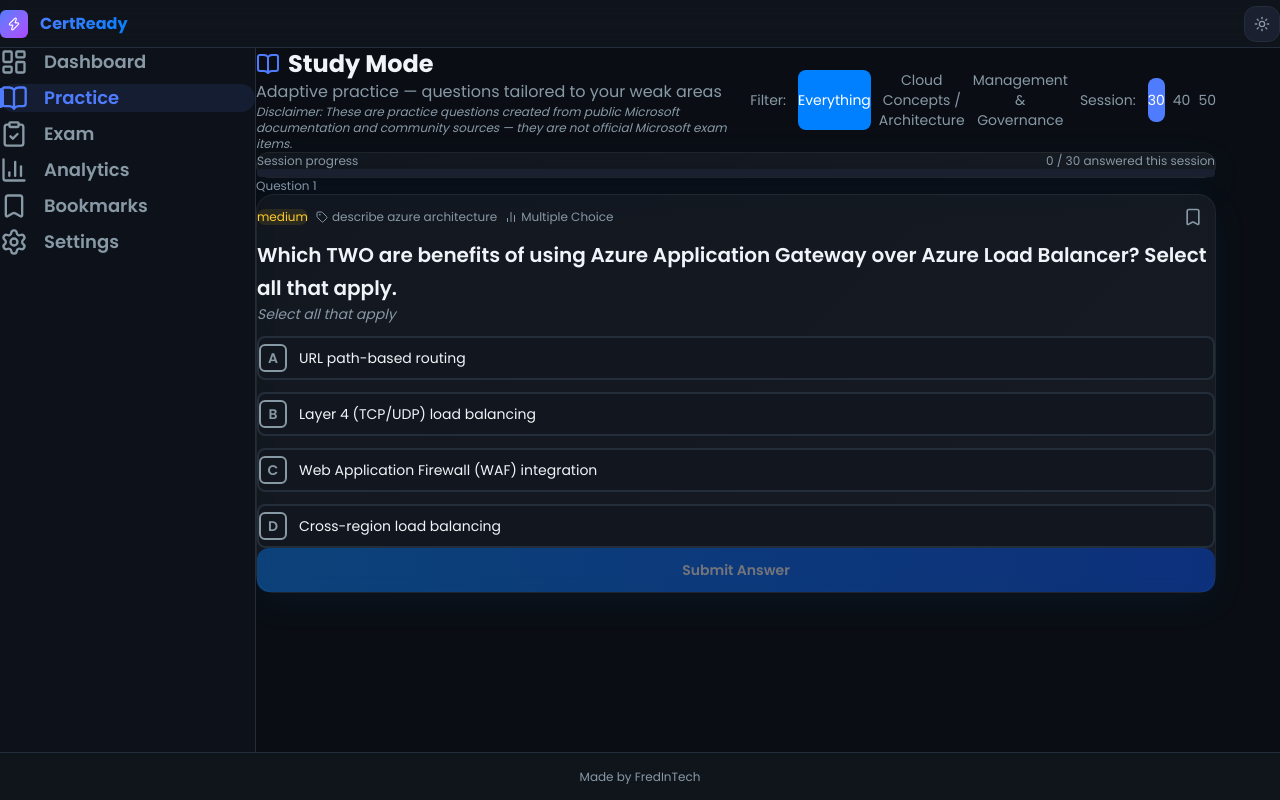
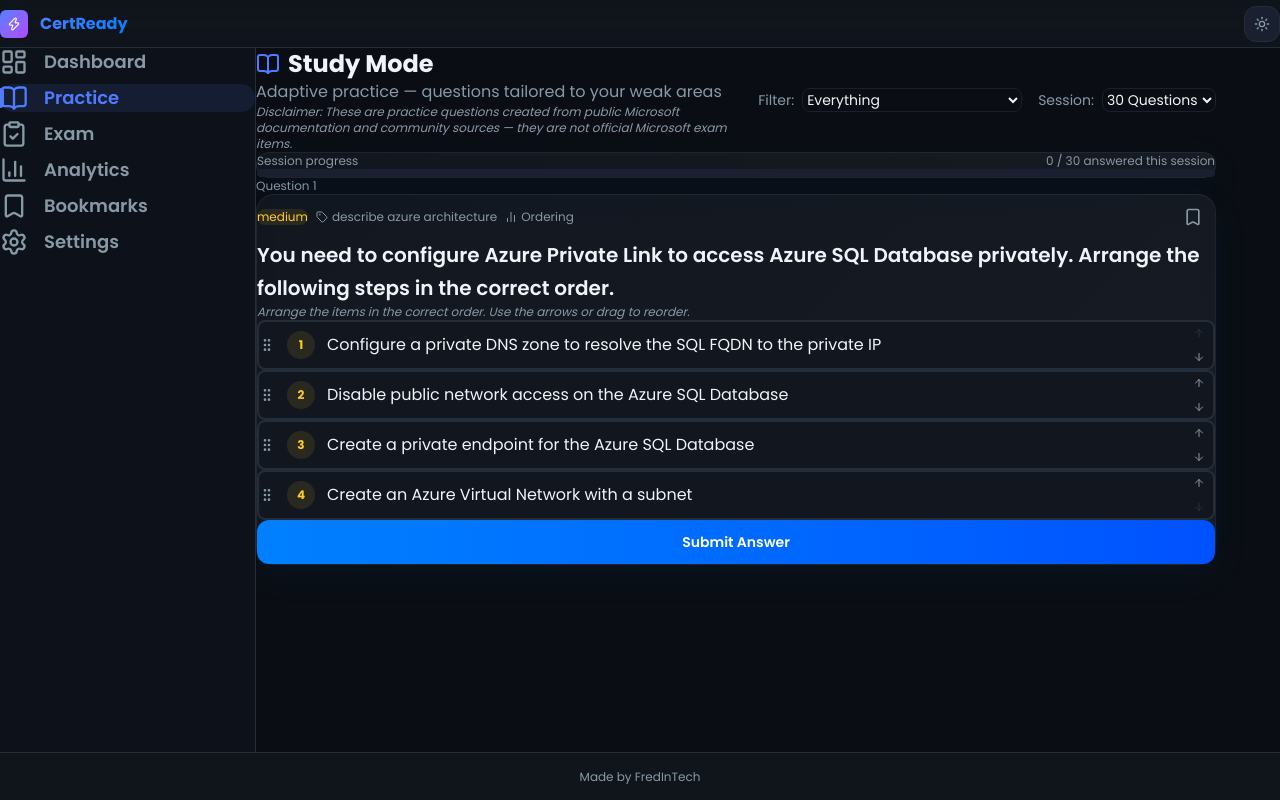
Before and after one commit to FrederickKleinhans/ExamPrep, a React (Vite) app: page /study in a window 1280 px wide. Built offline with nearby package versions, Linux system fonts and the light colour scheme.

Commit message:
style updates and bug fixing

```diff
--- a/src/components/OrderingInput.tsx
+++ b/src/components/OrderingInput.tsx
@@ -32,6 +32,16 @@
     onReorder(newOrder);
   };
 
+  const reorderTo = (fromIndex: number, toIndex: number) => {
+    if (disabled) return;
+    if (toIndex < 0 || toIndex >= currentOrder.length || toIndex === fromIndex) return;
+
+    const newOrder = [...currentOrder];
+    const [removed] = newOrder.splice(fromIndex, 1);
+    newOrder.splice(toIndex, 0, removed);
+    onReorder(newOrder);
+  };
+
   const handleDragStart = (index: number) => {
     if (disabled) return;
     setDraggedIndex(index);
@@ -41,14 +51,47 @@
     e.preventDefault();
     if (disabled || draggedIndex === null || draggedIndex === index) return;
 
-    const newOrder = [...currentOrder];
-    const [removed] = newOrder.splice(draggedIndex, 1);
-    newOrder.splice(index, 0, removed);
+    reorderTo(draggedIndex, index);
     setDraggedIndex(index);
-    onReorder(newOrder);
   };
 
   const handleDragEnd = () => {
+    setDraggedIndex(null);
+  };
+
+  const handlePointerDown = (index: number, e: React.PointerEvent<HTMLDivElement>) => {
+    if (disabled) return;
+    e.preventDefault();
+    setDraggedIndex(index);
+    e.currentTarget.setPointerCapture(e.pointerId);
+  };
+
+  const handlePointerMove = (e: React.PointerEvent<HTMLDivElement>) => {
+    if (disabled || draggedIndex === null) return;
+    const target = document.elementFromPoint(e.clientX, e.clientY) as HTMLElement | null;
+    const itemEl = target?.closest('[data-order-index]') as HTMLElement | null;
+    if (!itemEl) return;
+
+    const hoverIndex = Number(itemEl.dataset.orderIndex);
+    if (!Number.isNaN(hoverIndex) && hoverIndex !== draggedIndex) {
+      reorderTo(draggedIndex, hoverIndex);
+      setDraggedIndex(hoverIndex);
+    }
+  };
+
+  const handlePointerUp = (e: React.PointerEvent<HTMLDivElement>) => {
+    if (disabled || draggedIndex === null) {
+      setDraggedIndex(null);
+      return;
+    }
+    const target = document.elementFromPoint(e.clientX, e.clientY) as HTMLElement | null;
+    const itemEl = target?.closest('[data-order-index]') as HTMLElement | null;
+    if (itemEl) {
+      const dropIndex = Number(itemEl.dataset.orderIndex);
+      if (!Number.isNaN(dropIndex)) {
+        reorderTo(draggedIndex, dropIndex);
+      }
+    }
     setDraggedIndex(null);
   };
 
@@ -79,12 +122,17 @@
           return (
             <div
               key={item.id}
+              data-order-index={index}
               draggable={!disabled}
               onDragStart={() => handleDragStart(index)}
               onDragOver={(e) => handleDragOver(e, index)}
               onDragEnd={handleDragEnd}
+              onPointerDown={(e) => handlePointerDown(index, e)}
+              onPointerMove={handlePointerMove}
+              onPointerUp={handlePointerUp}
               role="listitem"
               aria-label={`Step ${index + 1}: ${item.text}`}
+              style={{ touchAction: disabled ? undefined : 'none' }}
               className={`flex items-center gap-3 px-4 py-3 rounded-lg border-2 transition-all
                 ${borderClass} ${bgClass}
                 ${!disabled ? 'cursor-grab active:cursor-grabbing' : 'cursor-default'}
--- a/src/pages/StudyPage.tsx
+++ b/src/pages/StudyPage.tsx
@@ -1,5 +1,5 @@
 import { useEffect } from 'react';
-import { BookOpen, RotateCcw, CheckCircle } from 'lucide-react';
+import { BookOpen, RotateCcw, CheckCircle, XCircle } from 'lucide-react';
 import { useStore } from '../store/useStore';
 import { QuestionCard } from '../components/QuestionCard';
 
@@ -15,6 +15,7 @@
     selectedAnswer,
     isAnswerCorrect,
     studySessionHistory,
+    studySessionResults,
     getNextStudyQuestion,
     submitStudyAnswer,
     resetStudySession,
@@ -62,43 +63,47 @@
             Disclaimer: These are practice questions created from public Microsoft documentation and community sources — they are not official Microsoft exam items.
           </p>
         </div>
-        <div className="flex items-center gap-3">
-          <div className="text-sm text-[var(--text-secondary)] hidden sm:block">Filter:</div>
-          <div className="flex gap-2">
-            <button
-              onClick={() => setStudyFilter('all')}
-              className={`px-3 py-2 rounded-lg text-sm min-h-[44px] ${studyFilter === 'all' ? 'bg-[var(--accent-blue)] text-white hover:outline-[var(--warning)] hover:outline-2 hover:outline-offset-4 focus-visible:outline-[var(--warning)] focus-visible:outline-2 focus-visible:outline-offset-4' : 'text-[var(--text-secondary)] hover:bg-[var(--bg-tertiary)] hover:outline-[var(--warning)] hover:outline-2 hover:outline-offset-4 focus-visible:outline-[var(--warning)] focus-visible:outline-2 focus-visible:outline-offset-4'}`}>
-              Everything
-            </button>
-            <button
-              onClick={() => setStudyFilter('cloud')}
-              className={`px-3 py-2 rounded-lg text-sm min-h-[44px] ${studyFilter === 'cloud' ? 'bg-[var(--accent-blue)] text-white hover:outline-[var(--warning)] hover:outline-2 hover:outline-offset-4 focus-visible:outline-[var(--warning)] focus-visible:outline-2 focus-visible:outline-offset-4' : 'text-[var(--text-secondary)] hover:bg-[var(--bg-tertiary)] hover:outline-[var(--warning)] hover:outline-2 hover:outline-offset-4 focus-visible:outline-[var(--warning)] focus-visible:outline-2 focus-visible:outline-offset-4'}`}>
-              Cloud Concepts / Architecture
-            </button>
-            <button
-              onClick={() => setStudyFilter('management')}
-              className={`px-3 py-2 rounded-lg text-sm min-h-[44px] ${studyFilter === 'management' ? 'bg-[var(--accent-blue)] text-white hover:outline-[var(--warning)] hover:outline-2 hover:outline-offset-4 focus-visible:outline-[var(--warning)] focus-visible:outline-2 focus-visible:outline-offset-4' : 'text-[var(--text-secondary)] hover:bg-[var(--bg-tertiary)] hover:outline-[var(--warning)] hover:outline-2 hover:outline-offset-4 focus-visible:outline-[var(--warning)] focus-visible:outline-2 focus-visible:outline-offset-4'}`}>
-              Management & Governance
-            </button>
+        <div className="flex flex-col sm:flex-row sm:items-center gap-4">
+          <div className="flex flex-col sm:flex-row sm:items-center gap-2">
+            <label htmlFor="study-filter" className="text-sm text-[var(--text-secondary)]">
+              Filter:
+            </label>
+            <select
+              id="study-filter"
+              value={studyFilter}
+              onChange={(e) => setStudyFilter(e.target.value as 'all' | 'cloud' | 'architecture' | 'governance' | 'management')}
+              className="rounded-lg border border-[var(--bg-tertiary)] bg-[var(--bg-primary)] px-3 py-2 text-sm text-[var(--text-primary)] min-w-[220px]"
+            >
+              <option value="all">Everything</option>
+              <option value="cloud">Cloud Concepts</option>
+              <option value="architecture">Architecture</option>
+              <option value="governance">Governance</option>
+              <option value="management">Management</option>
+            </select>
           </div>
 
-          <div className="text-sm text-[var(--text-secondary)] hidden sm:block ml-3">Session:</div>
-          <div className="flex gap-2">
-            {[30,40,50].map((n) => (
-              <button
-                key={n}
-                onClick={() => setStudySessionLimit(n)}
-                className={`px-3 py-2 rounded-lg text-sm min-h-[44px] ${studySessionLimit === n ? 'bg-[var(--accent)] text-white hover:outline-[var(--warning)] hover:outline-2 hover:outline-offset-4 focus-visible:outline-[var(--warning)] focus-visible:outline-2 focus-visible:outline-offset-4' : 'text-[var(--text-secondary)] hover:bg-[var(--bg-tertiary)] hover:outline-[var(--warning)] hover:outline-2 hover:outline-offset-4 focus-visible:outline-[var(--warning)] focus-visible:outline-2 focus-visible:outline-offset-4'}`}>
-                {n}
-              </button>
+          <div className="flex flex-col sm:flex-row sm:items-center gap-2">
+            <label htmlFor="study-session-limit" className="text-sm text-[var(--text-secondary)]">
+              Session:
+            </label>
+            <select
+              id="study-session-limit"
+              value={studySessionLimit}
+              onChange={(e) => setStudySessionLimit(Number(e.target.value))}
+              className="rounded-lg border border-[var(--bg-tertiary)] bg-[var(--bg-primary)] px-3 py-2 text-sm text-[var(--text-primary)]"
+            >
+              {[10, 20, 30, 40, 50].map((n) => (
+                <option key={n} value={n}>
+                  {n} Questions
+                </option>
               ))}
+            </select>
           </div>
 
           {answeredThisSession > 0 && (
             <button
               onClick={resetStudySession}
-            className="px-3 py-2 rounded-lg text-sm text-[var(--text-secondary)]
-              hover:bg-[var(--bg-tertiary)] transition-colors flex items-center gap-2 min-h-[44px]"
+              className="px-3 py-2 rounded-lg text-sm text-[var(--text-secondary)] hover:bg-[var(--bg-tertiary)] transition-colors flex items-center gap-2 min-h-[44px]"
             >
               <RotateCcw className="w-4 h-4" aria-hidden="true" />
               Reset Session
@@ -141,8 +146,53 @@
         </div>
       )}
 
+      {sessionComplete && studySessionResults.length > 0 && (
+        <div className="glass-card rounded-2xl p-4">
+          <div className="flex flex-col sm:flex-row sm:items-center sm:justify-between gap-4 mb-4">
+            <div>
+              <h3 className="text-sm font-semibold text-[var(--text-primary)]">Session results</h3>
+              <p className="text-xs text-[var(--text-secondary)]">
+                Review which questions were correct or incorrect.
+              </p>
+            </div>
+            <div className="flex items-center gap-4 text-xs text-[var(--text-secondary)]">
+              <span className="inline-flex items-center gap-1">
+                <CheckCircle className="w-4 h-4 text-[var(--success)]" aria-hidden="true" />
+                {studySessionResults.filter((r) => r.isCorrect).length} correct
+              </span>
+              <span className="inline-flex items-center gap-1">
+                <XCircle className="w-4 h-4 text-[var(--error)]" aria-hidden="true" />
+                {studySessionResults.filter((r) => !r.isCorrect).length} incorrect
+              </span>
+            </div>
+          </div>
+
+          <div className="grid gap-3 sm:grid-cols-2">
+            {studySessionResults.map((result, index) => {
+              const question = questionBank?.questions.find((q) => q.id === result.questionId);
+              return (
+                <div
+                  key={result.questionId}
+                  className={`p-4 rounded-2xl border ${result.isCorrect ? 'border-[var(--success)] bg-[var(--success)]/10' : 'border-[var(--error)] bg-[var(--error)]/10'}`}
+                >
+                  <div className="flex items-center justify-between gap-2 mb-2">
+                    <span className="text-sm font-semibold text-[var(--text-primary)]">Question {index + 1}</span>
+                    <span className={`text-xs font-semibold ${result.isCorrect ? 'text-[var(--success)]' : 'text-[var(--error)]'}`}>
+                      {result.isCorrect ? 'Correct' : 'Incorrect'}
+                    </span>
+                  </div>
+                  <p className="text-sm text-[var(--text-secondary)] leading-relaxed">
+                    {question?.questionText ?? 'Question details unavailable.'}
+                  </p>
+                </div>
+              );
+            })}
+          </div>
+        </div>
+      )}
+
       {/* Current question */}
-      {currentStudyQuestion && (
+      {!sessionComplete && currentStudyQuestion && (
         <div className="mb-6">
           <div className="text-xs text-[var(--text-secondary)] mb-3">
             Question {answeredThisSession + 1}
--- a/src/store/useStore.ts
+++ b/src/store/useStore.ts
@@ -7,6 +7,7 @@
   Question,
   Confidence,
   ExamResult,
+  StudySessionResult,
 } from '../types';
 import { DataLoader } from '../services/DataLoader';
 import { ProgressService } from '../services/ProgressService';
@@ -24,8 +25,9 @@
 
   // Study Mode
   studySessionHistory: string[];
+  studySessionResults: StudySessionResult[];
   currentStudyQuestion: Question | null;
-  studyFilter: 'all' | 'cloud' | 'management';
+  studyFilter: 'all' | 'cloud' | 'architecture' | 'governance' | 'management';
   studyGroup: number;
   studySessionLimit: number;
   isStudyExhausted: boolean;
@@ -39,7 +41,7 @@
 
   // Actions
   initialize: () => Promise<void>;
-  setStudyFilter: (filter: 'all' | 'cloud' | 'management') => void;
+  setStudyFilter: (filter: 'all' | 'cloud' | 'architecture' | 'governance' | 'management') => void;
   setStudySessionLimit: (limit: number) => void;
   rotateStudyGroup: () => void;
   selectCertification: (certId: string) => Promise<void>;
@@ -70,6 +72,7 @@
   error: null,
 
   studySessionHistory: [],
+  studySessionResults: [],
   currentStudyQuestion: null,
   studyFilter: 'all',
   studyGroup: 0,
@@ -111,6 +114,7 @@
         progress,
         isLoading: false,
         studySessionHistory: [],
+        studySessionResults: [],
         currentStudyQuestion: null,
         studyFilter: 'all',
         isStudyExhausted: false,
@@ -127,10 +131,11 @@
     set({ progress: ProgressService.getProgress() });
   },
 
-  setStudyFilter: (filter: 'all' | 'cloud' | 'management') => {
+  setStudyFilter: (filter: 'all' | 'cloud' | 'architecture' | 'governance' | 'management') => {
     set({
       studyFilter: filter,
       studySessionHistory: [],
+      studySessionResults: [],
       currentStudyQuestion: null,
       showExplanation: false,
       selectedAnswer: null,
@@ -143,6 +148,7 @@
     set({
       studySessionLimit: limit,
       studySessionHistory: [],
+      studySessionResults: [],
       currentStudyQuestion: null,
       showExplanation: false,
       selectedAnswer: null,
@@ -160,7 +166,7 @@
   },
 
   getNextStudyQuestion: () => {
-    const { questionBank, progress, studySessionHistory, studyFilter, studyGroup, studySessionLimit } = get();
+    const { questionBank, progress, studySessionHistory, studyFilter, studySessionLimit } = get();
     if (!questionBank) return;
 
     // If we've reached the session limit, mark session complete (no current question)
@@ -168,29 +174,16 @@
       set({ currentStudyQuestion: null, isStudyExhausted: true });
       return;
     }
-    // Apply study filter (cloud / management / all)
     const filtered = questionBank.questions.filter((q) => {
       if (studyFilter === 'all') return true;
-      if (studyFilter === 'cloud') {
-        return (
-          q.topicId.includes('cloud') ||
-          q.topicId.includes('architecture') ||
-          q.topicId.includes('service')
-        );
-      }
-      // management
-      return (
-        q.topicId.includes('management') ||
-        q.topicId.includes('govern') ||
-        q.topicId.includes('identity')
-      );
+      if (studyFilter === 'cloud') return q.topicId === 'describe-cloud-concepts';
+      if (studyFilter === 'architecture') return q.topicId === 'describe-azure-architecture';
+      if (studyFilter === 'governance') return q.topicId === 'describe-azure-management';
+      if (studyFilter === 'management') return q.topicId === 'describe-azure-management' || q.topicId === 'describe-azure-identity';
+      return true;
     });
 
-    const candidateQuestions = filtered.length > 0 ? filtered : questionBank.questions;
-
-    // Partition into 3 groups and pick the group for studyGroup
-    const grouped = candidateQuestions.filter((_, idx) => idx % 3 === studyGroup);
-    const questionsForSession = grouped.length > 0 ? grouped : candidateQuestions;
+    const questionsForSession = filtered.length > 0 ? filtered : questionBank.questions;
 
     const weakTopics = AdaptiveEngine.computeWeakTopics(
       questionsForSession,
@@ -220,7 +213,7 @@
   },
 
   submitStudyAnswer: (answer: string | string[], confidence: Confidence = 'medium') => {
-    const { currentStudyQuestion, studySessionHistory, questionStartTime } = get();
+    const { currentStudyQuestion, studySessionHistory, studySessionResults, questionStartTime } = get();
     if (!currentStudyQuestion) return;
 
     const points = ExamService.calculateQuestionPoints(currentStudyQuestion, answer);
@@ -238,6 +231,7 @@
       selectedAnswer: answer,
       isAnswerCorrect: isCorrect,
       studySessionHistory: [...studySessionHistory, currentStudyQuestion.id],
+      studySessionResults: [...studySessionResults, { questionId: currentStudyQuestion.id, isCorrect }],
       progress: ProgressService.getProgress(),
     });
   },
@@ -252,6 +246,7 @@
 
     set({
       studySessionHistory: [],
+      studySessionResults: [],
       currentStudyQuestion: null,
       showExplanation: false,
       selectedAnswer: null,
--- a/src/types/index.ts
+++ b/src/types/index.ts
@@ -167,6 +167,11 @@
   pointsTotal?: number;
 }
 
+export interface StudySessionResult {
+  questionId: string;
+  isCorrect: boolean;
+}
+
 export interface ExamResult {
   id: string;
   certificationId: string;
```
Lines whose indentation alone changed are shown as unchanged.
